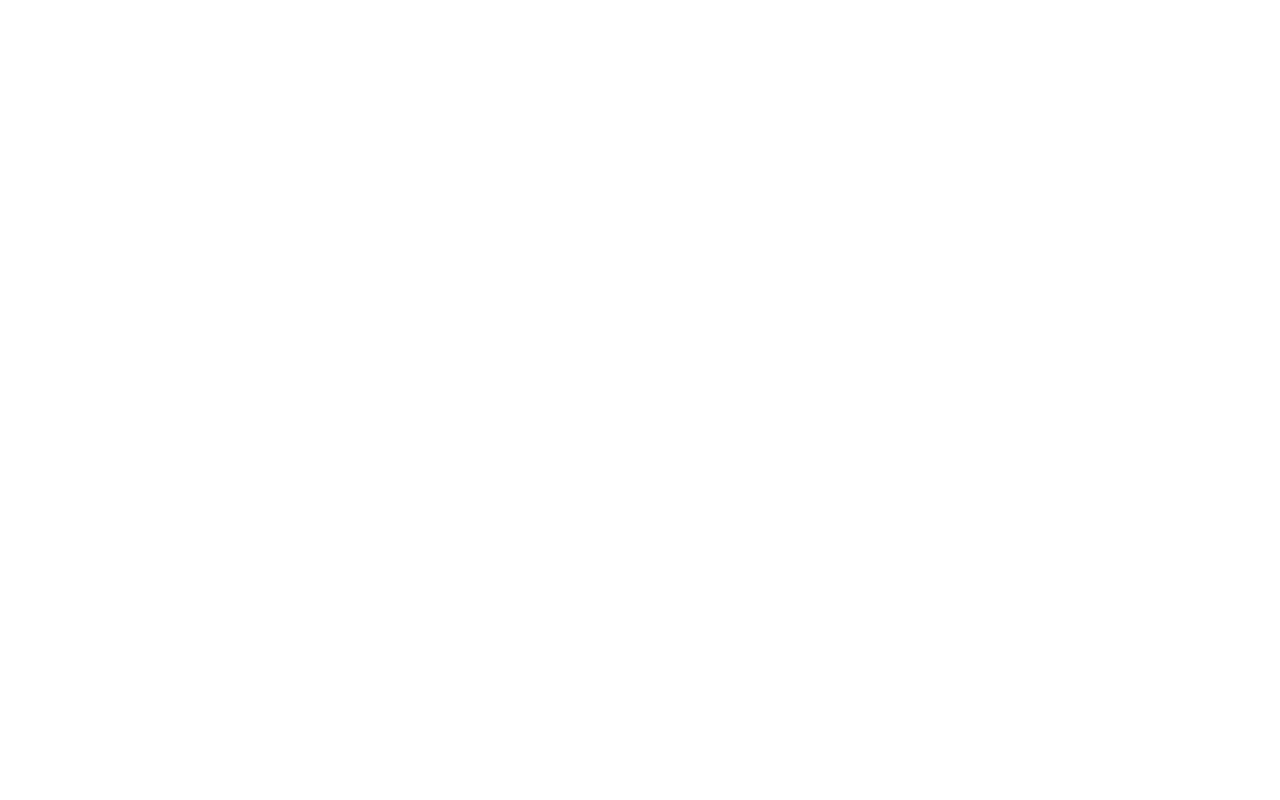
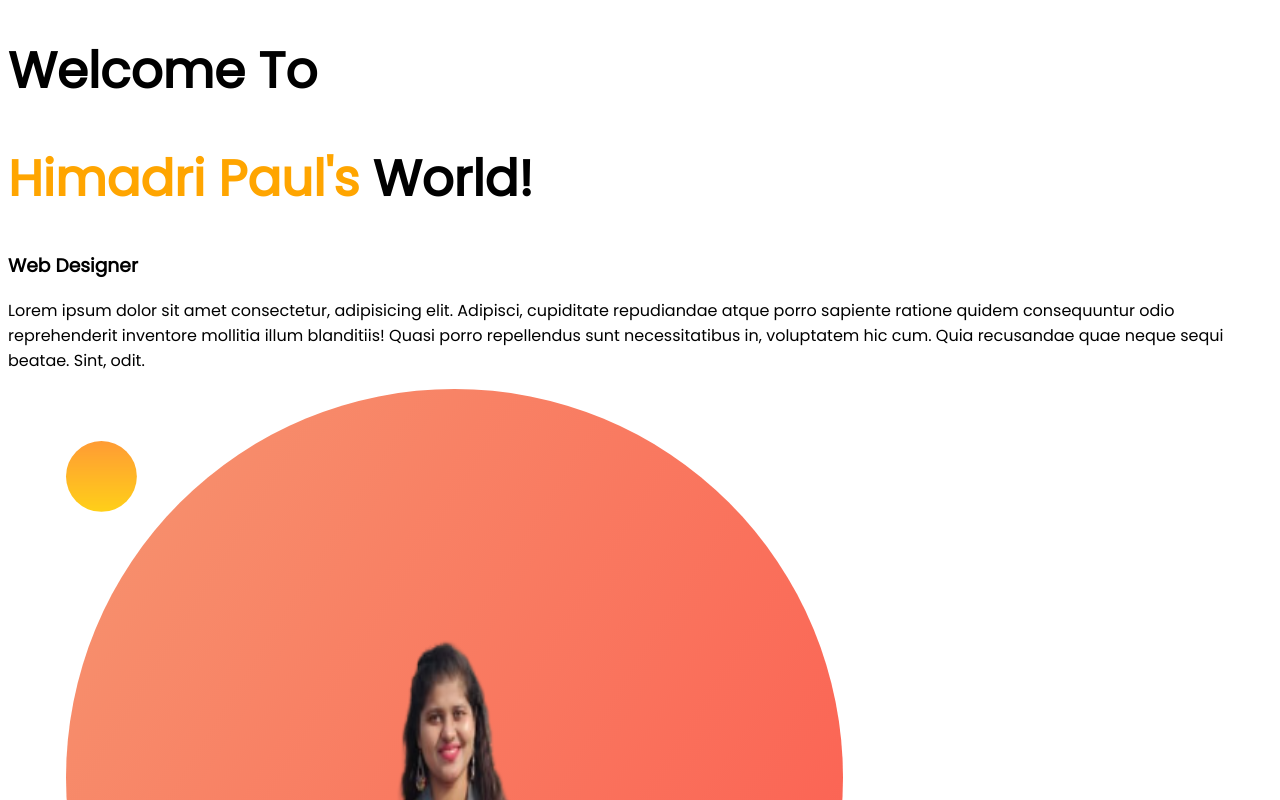
Before and after one commit to HimadriPaul24/developer-portfolio, a plain HTML site: page index.html in a window 1280 px wide. Shown: the top 800 px of the page. Drawn offline with Linux system fonts and the light colour scheme.

Commit message:
img and heading added

```diff
--- a/index.html
+++ b/index.html
@@ -5,9 +5,18 @@
     <meta http-equiv="X-UA-Compatible" content="IE=edge">
     <meta name="viewport" content="width=device-width, initial-scale=1.0">
     <title>Himadri Portfolio</title>
+    <link rel="preconnect" href="https://fonts.googleapis.com">
+   <link rel="preconnect" href="https://fonts.gstatic.com" crossorigin>
+    <link href="https://fonts.googleapis.com/css2?family=Poppins&display=swap" rel="stylesheet">
     <link rel="stylesheet" href="style.css">
 </head>
 <body>
 
+    <h1>Welcome To</h1>
+    <h1><span class="name">Himadri Paul's</span> World!</h1>
+    <h3>Web Designer</h3>
+    <p>Lorem ipsum dolor sit amet consectetur, adipisicing elit. Adipisci, cupiditate repudiandae atque porro sapiente ratione quidem consequuntur odio reprehenderit inventore mollitia illum blanditiis! Quasi porro repellendus sunt necessitatibus in, voluptatem hic cum. Quia recusandae quae neque sequi beatae. Sint, odit.</p>
+    <img src="images/my-bg.png" alt="">
+
 </body>
 </html>
--- a/style.css
+++ b/style.css
@@ -0,0 +1,9 @@
+body{
+    font-family: 'Poppins', sans-serif;
+}
+h1{
+    font-size: 50px;
+}
+.name{
+    color: orange;
+}
```
Also changed, not shown: images/dream-bg.png (added), images/exp-bg.png (added), images/jhankar.png (added), images/jhankar2.png (added), images/my-bg.png (added), images/my-bg2.png (added), images/top-banner.png (added), show off/him.jpg (added).
